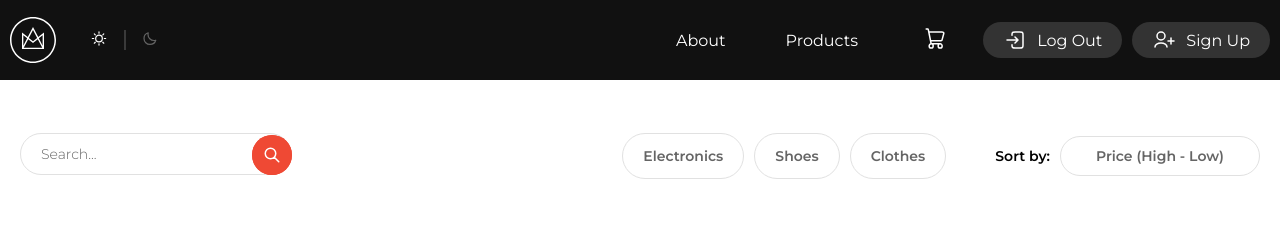
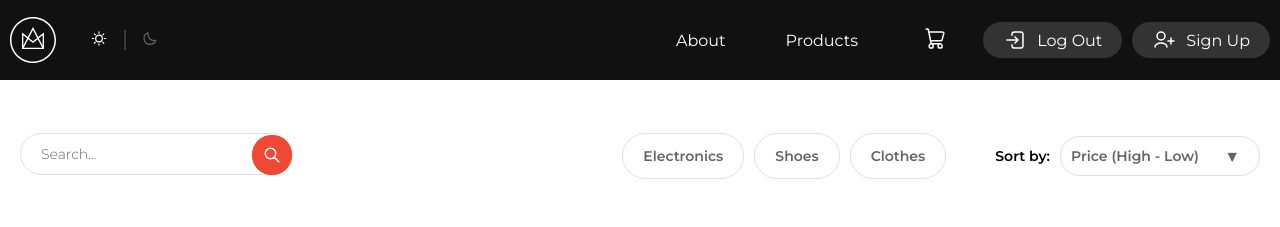
Before and after one commit to MastersAcademy/fe-react-2024, a React (Vite) app: page /#/ in a window 1280 px wide. Both pictures are taken after a click on the button "Products". Shown: the top 227 px of the page. Built offline with nearby package versions, Linux system fonts and the light colour scheme.

Commit message:
task 5 add filter for category and search

```diff
--- a/src/components/Filters/CustomSelect.component.tsx
+++ b/src/components/Filters/CustomSelect.component.tsx
@@ -1,6 +1,7 @@
 import React from 'react';
 
-import type { SortOption } from '@/constants/filtersSortOption.ts';
+// import type { SortOption } from '@/constants/filtersSortOption.ts';
+import { SortOption } from '@/constants/filtersSortOption.ts';
 
 import styles from './selectCustom.module.css';
 
@@ -21,10 +22,14 @@ const CustomSelect: React.FC<CustomSelectProps> = ({ value, onChange }) => (
             }
             aria-label="Sort options"
         >
-            <option value="PRICE_HIGH_TO_LOW">Price (High - Low)</option>
-            <option value="PRICE_LOW_TO_HIGH">Price (Low - High)</option>
-            <option value="NEWEST">Newest</option>
-            <option value="OLDEST">Oldest</option>
+            <option value={SortOption.PRICE_HIGH_TO_LOW}>Price (High - Low)</option>
+            {/* <option value="PRICE_LOW_TO_HIGH">Price (Low - High)</option>*/}
+            {/* <option value="NEWEST">Newest</option>*/}
+            {/* <option value="OLDEST">Oldest</option>*/}
+            {/* option value={SortOption.PRICE_HIGH_TO_LOW}> Price (High - Low) </option>*!/*/}
+            <option value={SortOption.PRICE_LOW_TO_HIGH}>Price (Low - High)</option>
+            <option value={SortOption.NEWEST}>Newest</option>
+            <option value={SortOption.OLDEST}>Oldest</option>
         </select>
     </div>
 );
--- a/src/components/Filters/selectCustom.module.css
+++ b/src/components/Filters/selectCustom.module.css
@@ -1,3 +1,66 @@
+/*.customSelectContainer {*/
+/*  position: relative;*/
+/*  display: inline-block;*/
+/*  width: 200px;*/
+/*}*/
+
+/*.customSelect {*/
+/*  width: 100%;*/
+/*  padding: 10px;*/
+/*  text-align: center;*/
+/*  border-radius: 50px;*/
+/*  border: 1px solid var(--search-border-color);*/
+/*  appearance: none;*/
+/*  -webkit-appearance: none;*/
+/*  -moz-appearance: none;*/
+/*  background-color: #FFF;*/
+/*  color: var(--search-text);*/
+/*  font-size: 14px;*/
+/*  font-weight: 600;*/
+/*  cursor: pointer;*/
+/*  !* Очищает стили браузера для select *!*/
+/*}*/
+
+/*.customSelect:focus {*/
+/*  outline: none;*/
+/*  border-color: var(--active-button);*/
+/*}*/
+/*.customSelectContainer::after {*/
+/*  content: " ";*/
+/*  position: absolute;*/
+/*  top: 50%;*/
+/*  right: 20px;*/
+/*  transform: translateY(-50%);*/
+/*  pointer-events: none;*/
+/*  color: var(--search-text);*/
+/*}*/
+
+/*.customSelectContainer select option {*/
+/*  background-color: #FFF; !* Фон опций *!*/
+/*  color: #111; !* Цвет текста опций *!*/
+/*}*/
+
+/*.customSelectContainer select option:hover {*/
+/*  background-color: #EF4934; !* Цвет фона при наведении на опцию *!*/
+/*  color: #FFF; !* Цвет текста при наведении на опцию *!*/
+/*}*/
+
+/*.customSelectContainer::after {*/
+/*  content: "▼";*/
+/*  position: absolute;*/
+/*  top: 50%;*/
+/*  right: 10px;*/
+/*  transform: translateY(-50%);*/
+/*  pointer-events: none;*/
+/*  color: #FFF;*/
+/*}*/
+
+/*.customSelect::-ms-expand {*/
+/*  display: none;*/
+/*}*/
+
+/* selectCustom.module.css */
+
 .customSelectContainer {
   position: relative;
   display: inline-block;
@@ -7,7 +70,6 @@
 .customSelect {
   width: 100%;
   padding: 10px;
-  text-align: center;
   border-radius: 50px;
   border: 1px solid var(--search-border-color);
   appearance: none;
@@ -18,43 +80,19 @@
   font-size: 14px;
   font-weight: 600;
   cursor: pointer;
-  /* Очищает стили браузера для select */
 }
 
 .customSelect:focus {
   outline: none;
   border-color: var(--active-button);
 }
-/*.customSelectContainer::after {*/
-/*  content: " ";*/
-/*  position: absolute;*/
-/*  top: 50%;*/
-/*  right: 20px;*/
-/*  transform: translateY(-50%);*/
-/*  pointer-events: none;*/
-/*  color: var(--search-text);*/
-/*}*/
-
-.customSelectContainer select option {
-  background-color: #FFF; /* Фон опций */
-  color: #111; /* Цвет текста опций */
-}
-
-.customSelectContainer select option:hover {
-  background-color: #EF4934; /* Цвет фона при наведении на опцию */
-  color: #FFF; /* Цвет текста при наведении на опцию */
-}
 
 .customSelectContainer::after {
   content: "▼";
   position: absolute;
   top: 50%;
-  right: 10px;
+  right: 20px;
   transform: translateY(-50%);
   pointer-events: none;
-  color: #FFF;
+  color: var(--search-text);
 }
-
-.customSelect::-ms-expand {
-  display: none;
-}
--- a/src/components/Product/ProductList.tsx
+++ b/src/components/Product/ProductList.tsx
@@ -23,7 +23,7 @@ const ProductList: React.FC = () => {
     const [searchInput, setSearchInput] = useState<string>('');
 
     useEffect(() => {
-        let updatedProducts = mockData;
+        let updatedProducts = [...mockData];
 
         const filterProducts = () => {
             if (selectedCategories.length > 0) {
```
